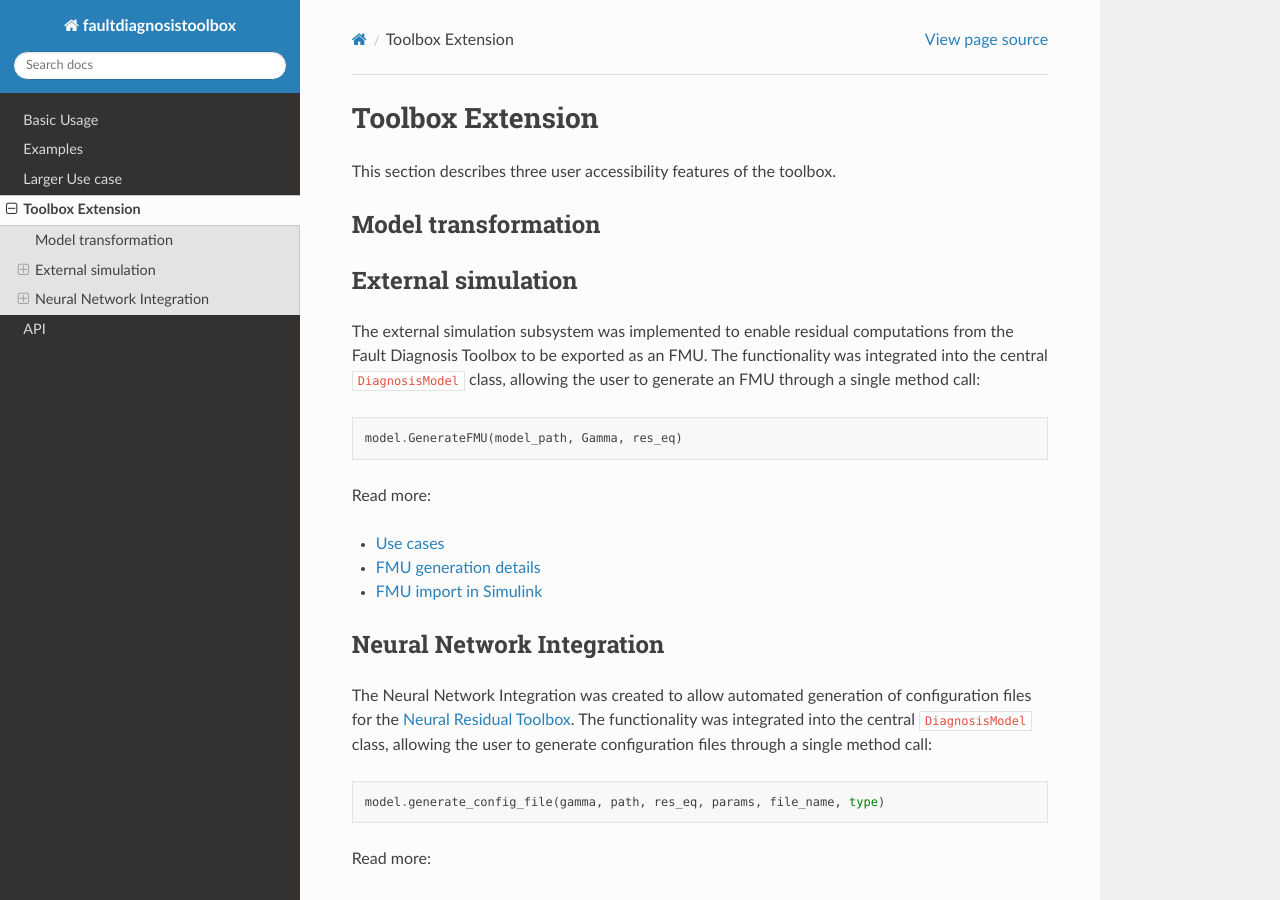
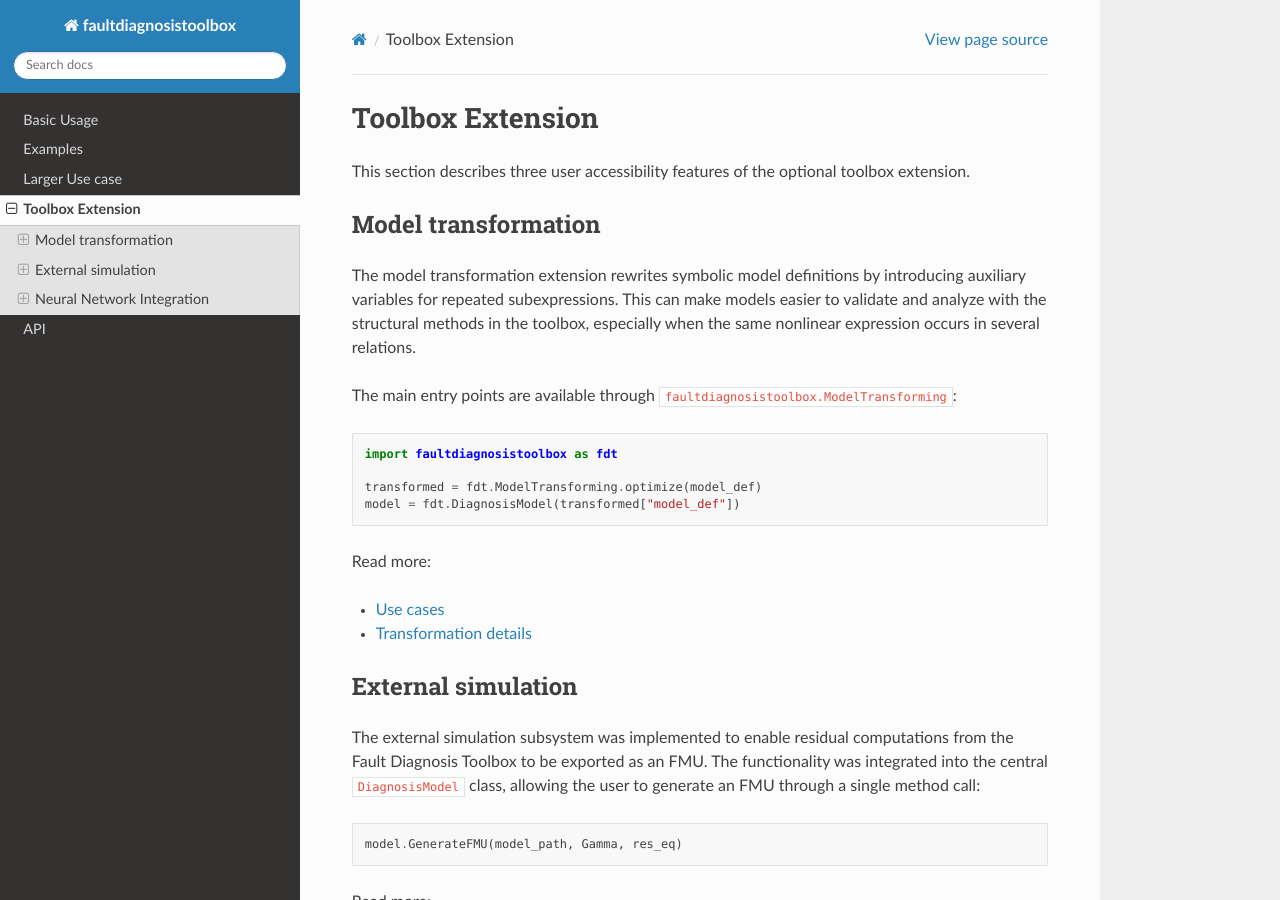
Before and after one commit to faultdiagnosistoolbox/pyfaultdiagnosistoolbox, a Sphinx documentation site: the page built from docs/toolbox-extension.rst, in a window 1280 px wide and 900 px high. Built offline with Sphinx 7.4.7 and the Read the Docs theme 3.1.0, drawn with Linux system fonts in a browser that asks for light colours.

Commit message:
Added documentation for the toolbox extension model transformation

```diff
--- a/docs/toolbox-extension.rst
+++ b/docs/toolbox-extension.rst
@@ -1,10 +1,34 @@
 Toolbox Extension
 =================
-This section describes three user accessibility features of the toolbox.
+This section describes three user accessibility features of the optional toolbox extension.
 
 
 Model transformation
 --------------------
+
+The model transformation extension rewrites symbolic model definitions by
+introducing auxiliary variables for repeated subexpressions. This can make
+models easier to validate and analyze with the structural methods in the
+toolbox, especially when the same nonlinear expression occurs in several
+relations.
+
+The main entry points are available through
+``faultdiagnosistoolbox.ModelTransforming``:
+
+.. code-block:: python
+
+   import faultdiagnosistoolbox as fdt
+
+   transformed = fdt.ModelTransforming.optimize(model_def)
+   model = fdt.DiagnosisModel(transformed["model_def"])
+
+Read more:
+
+.. toctree::
+   :maxdepth: 1
+
+   Use cases </toolbox_extensions/modeltransformation/model_transformation_usecase>
+   Transformation details </toolbox_extensions/modeltransformation/model_transformation_details>
 
 
 
```
Also changed, not shown: docs/toolbox_extensions/modeltransformation/model_transformation_details.rst (added, +80 -0 lines), docs/toolbox_extensions/modeltransformation/model_transformation_usecase.rst (added, +119 -0 lines).
